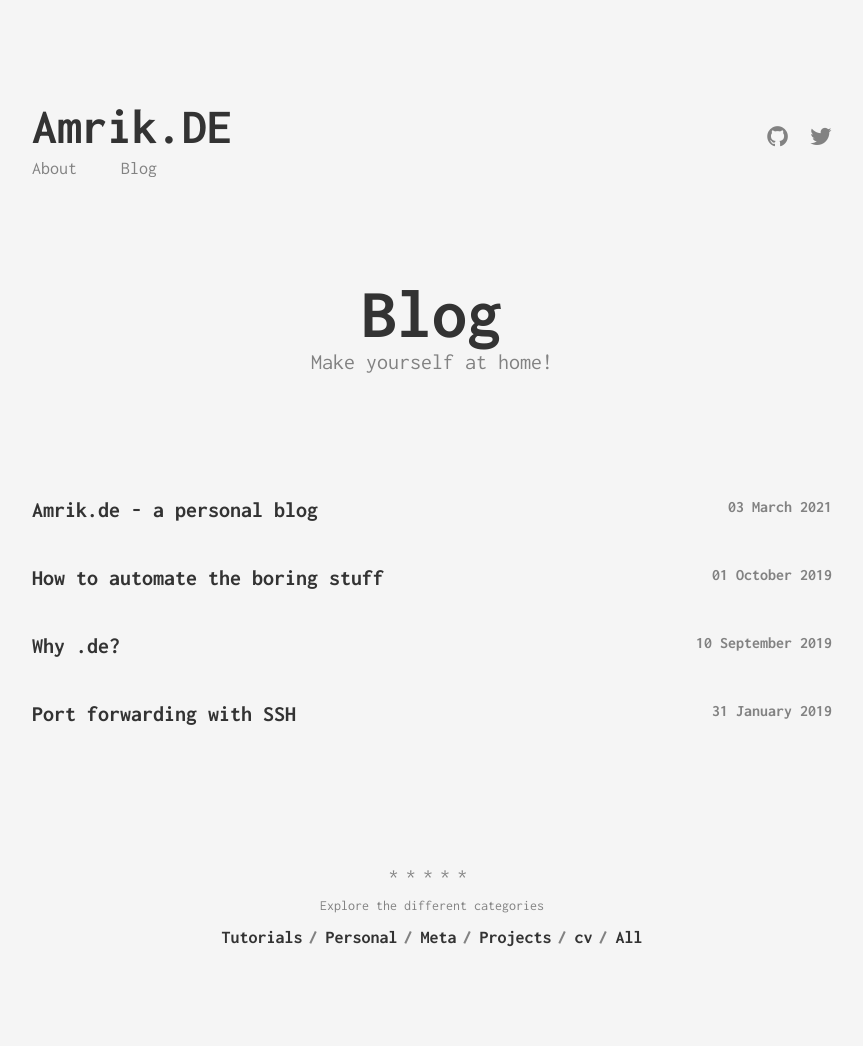
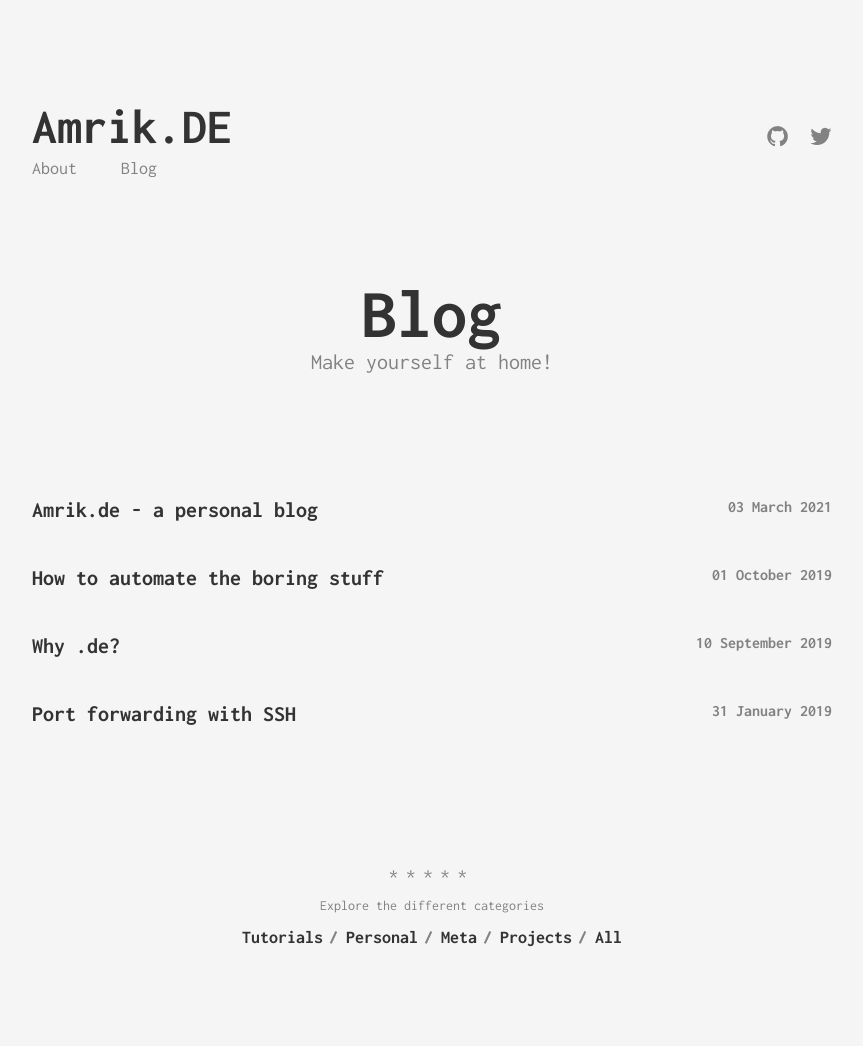
Before and after one commit to ArjG/ArjData, a Jekyll site: the page built from index.html, in a window 1280 px wide. Shown: the whole page, without its empty margins (208-1071 px from the left). Built offline with Jekyll 4.4.1, drawn with Linux system fonts in a browser that asks for light colours.

Commit message:
✏️ remove CV Category

```diff
--- a/_data/categories.yml
+++ b/_data/categories.yml
@@ -9,6 +9,3 @@
 
 - slug: projects
   name: Projects
-
-- slug: cv
-  name: cv
```
